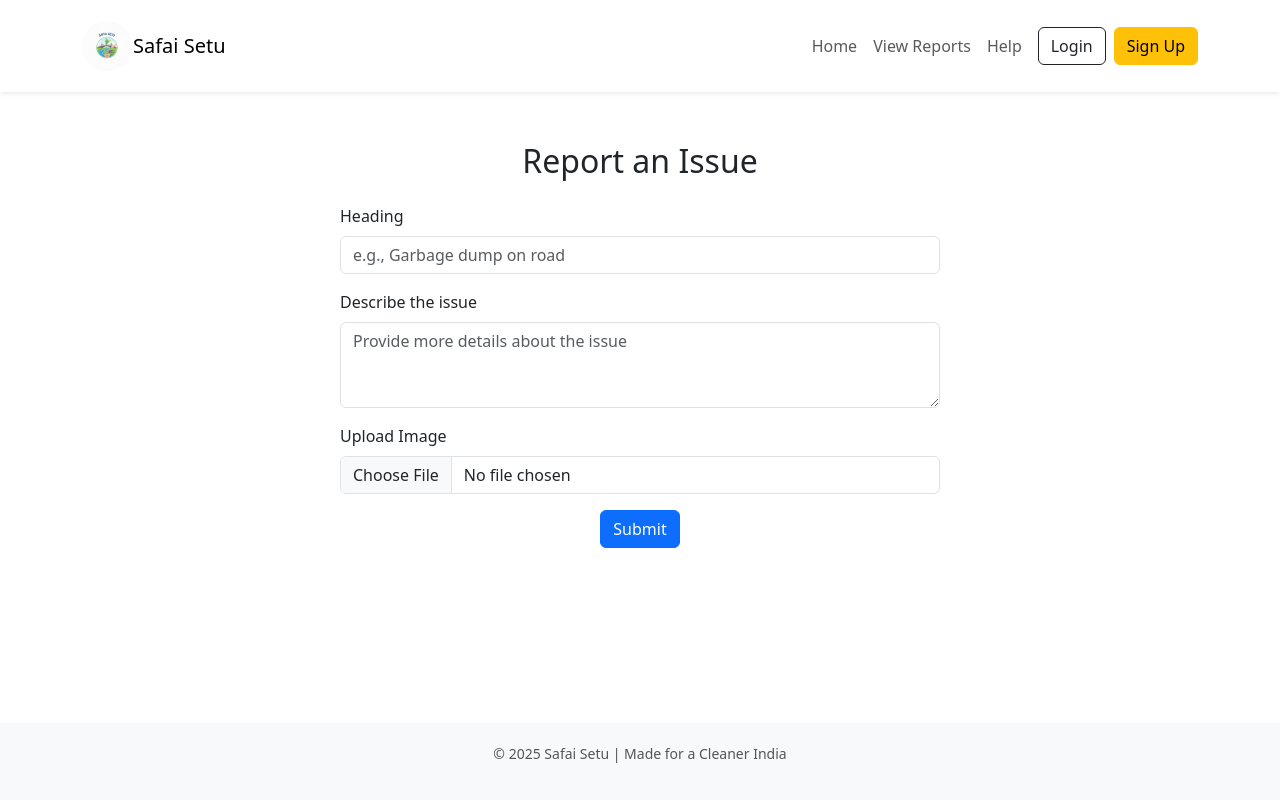
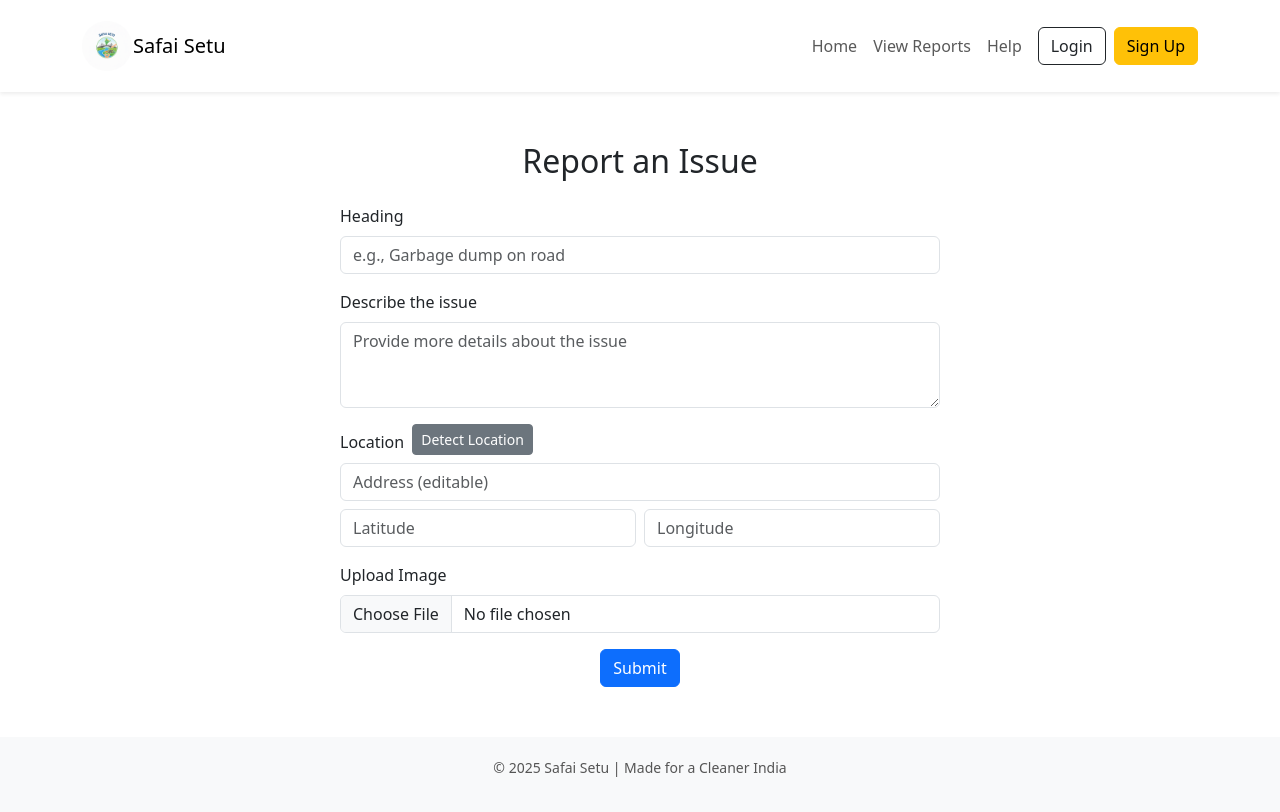
Before and after one commit to aarish21/safaisetu, a React (Create React App) app: page /report in a window 1280 px wide. Built offline with nearby package versions, Linux system fonts and the light colour scheme.

Commit message:
added location

```diff
--- a/src/components/ReportForm.js
+++ b/src/components/ReportForm.js
@@ -10,13 +10,60 @@ function ReportForm() {
   const [heading, setHeading] = useState('');
   const [message, setMessage] = useState('');
   const [loading, setLoading] = useState(false);
-    const fileInputRef = useRef();
+
+  // 🧭 Location state
+  const [location, setLocation] = useState({
+    latitude: '',
+    longitude: '',
+    address: ''
+  });
+
+  const fileInputRef = useRef();
+
+  // 🧭 Function to detect location automatically
+  const getLocation = () => {
+    if (navigator.geolocation) {
+      navigator.geolocation.getCurrentPosition(
+        async (position) => {
+          const lat = position.coords.latitude;
+          const lon = position.coords.longitude;
+
+          setLocation((prev) => ({ ...prev, latitude: lat, longitude: lon }));
+
+          try {
+            // Reverse geocoding API (OpenStreetMap)
+            const response = await fetch(
+              `https://nominatim.openstreetmap.org/reverse?lat=${lat}&lon=${lon}&format=json`
+            );
+            const data = await response.json();
+            setLocation((prev) => ({
+              ...prev,
+              address: data.display_name || ''
+            }));
+          } catch (err) {
+            console.error('Error fetching address:', err);
+          }
+        },
+        (error) => {
+          console.error('Error getting location:', error);
+          alert('Unable to fetch location. Please allow access or enter manually.');
+        }
+      );
+    } else {
+      alert('Geolocation is not supported by this browser.');
+    }
+  };
+
   const handleImageChange = (e) => {
     const file = e.target.files[0];
     if (file) {
       setImage(file);
-      setPreview(URL.createObjectURL(file)); // temporary preview
+      setPreview(URL.createObjectURL(file));
     }
+  };
+
+  const handleChange = (e) => {
+    setLocation({ ...location, [e.target.name]: e.target.value });
   };
 
   const handleSubmit = async (e) => {
@@ -31,15 +78,15 @@ function ReportForm() {
     setMessage('');
 
     try {
-      // prepare report object
-      const report = { heading, description };
+      // Prepare report object
+      const report = { heading, description, ...location };
 
-      // prepare multipart form data
+      // Prepare multipart form data
       const formData = new FormData();
       formData.append('report', new Blob([JSON.stringify(report)], { type: 'application/json' }));
       formData.append('imageFile', image);
 
-      // make API call
+      // API call
       const response = await axios.post('https://safai-setu-backend.onrender.com/api/report', formData, {
         headers: {
           'Content-Type': 'multipart/form-data',
@@ -49,11 +96,12 @@ function ReportForm() {
       setMessage('✅ Issue reported successfully!');
       console.log('Response:', response.data);
 
-      // reset form
+      // Reset form
       setHeading('');
       setDescription('');
       setImage(null);
       setPreview(null);
+      setLocation({ latitude: '', longitude: '', address: '' });
 
       if (fileInputRef.current) {
         fileInputRef.current.value = null;
@@ -92,6 +140,46 @@ function ReportForm() {
             onChange={(e) => setDescription(e.target.value)}
             required
           />
+        </Form.Group>
+
+        {/* 🧭 Location Fields */}
+        <Form.Group className="mb-3">
+          <Form.Label>Location</Form.Label>
+          <Button
+            variant="secondary"
+            size="sm"
+            className="ms-2 mb-2"
+            onClick={getLocation}
+            disabled={loading}
+          >
+            Detect Location
+          </Button>
+
+          <Form.Control
+            type="text"
+            name="address"
+            placeholder="Address (editable)"
+            value={location.address}
+            onChange={handleChange}
+            className="mb-2"
+            required
+          />
+          <div className="d-flex gap-2">
+            <Form.Control
+              type="text"
+              name="latitude"
+              placeholder="Latitude"
+              value={location.latitude}
+              onChange={handleChange}
+            />
+            <Form.Control
+              type="text"
+              name="longitude"
+              placeholder="Longitude"
+              value={location.longitude}
+              onChange={handleChange}
+            />
+          </div>
         </Form.Group>
 
         <Form.Group className="mb-3">
--- a/src/index.js
+++ b/src/index.js
@@ -3,7 +3,6 @@ import ReactDOM from 'react-dom/client';
 import './index.css';
 import App from './App';
 import 'bootstrap/dist/css/bootstrap.min.css';
-
 const root = ReactDOM.createRoot(document.getElementById('root'));
 root.render(
   <React.StrictMode>
```
